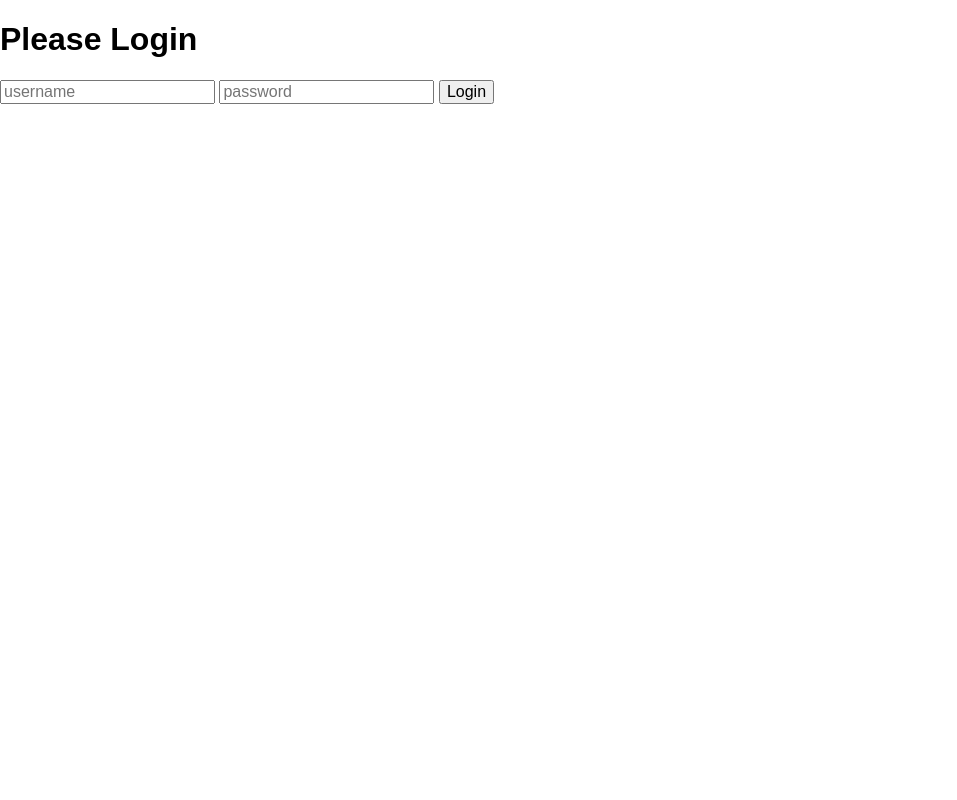
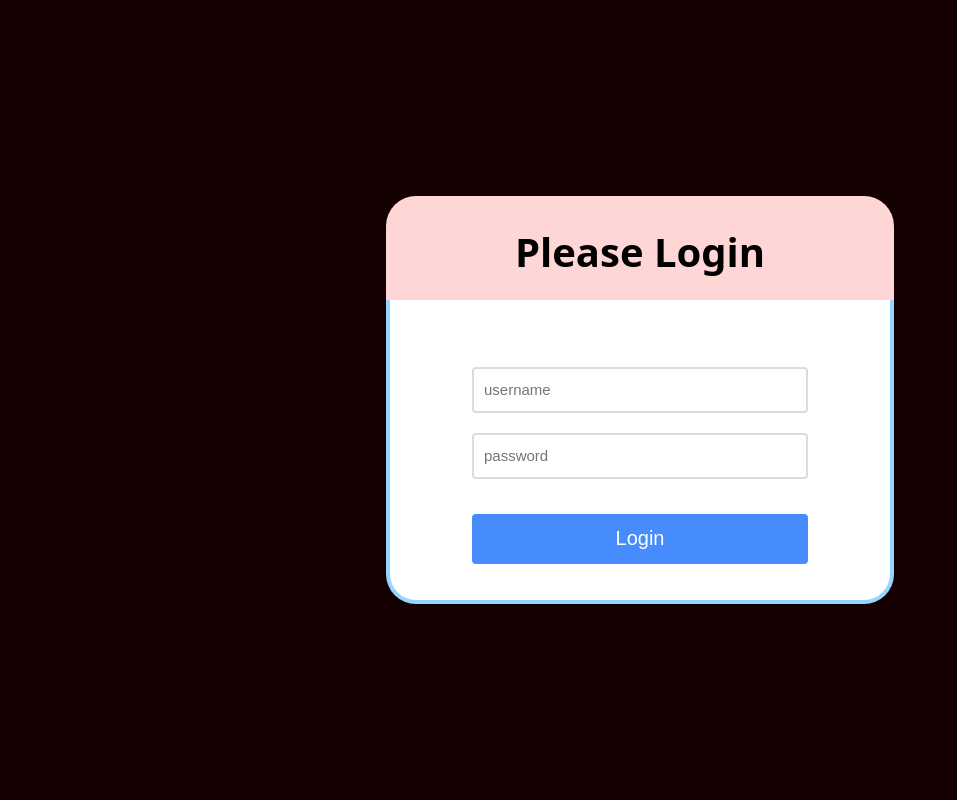
Before and after one commit to tahafallahi/Jelly-Keep, a Django app: page /accounts/login/ in a window 1280 px wide. Shown: the whole page, without its empty margins (0-957 px from the left). Run offline with Django 4.2, Linux system fonts and the light colour scheme.

Commit message:
adding login.css

```diff
--- /dev/null
+++ b/word/static/registration/login.css
@@ -0,0 +1,94 @@
+html {
+    height: 100%;
+}
+
+h1 {
+    margin-top: 10px;
+    margin-bottom: 7px;
+}
+
+body {
+    display: flex;
+    flex-direction: column;
+    background-color: rgb(20, 0, 0);
+    height: 100%;
+    margin: 0;
+    justify-content: center;
+    align-items: center;
+}
+
+.title {
+    display: flex;
+    align-items: center;
+    justify-content: center;
+    width: 500px;
+    height: 100px;
+    background-color: rgb(254, 214, 214);
+    border-color: rgb(254, 214, 214);
+    border-width: 4px;
+    border-bottom-width: 0;
+    border-style: solid;
+    font-size: 20px;
+    font-family: system-ui;
+    font-weight: 400;
+    text-align: center;
+    border-top-left-radius: 30px;
+    border-top-right-radius: 30px;
+}
+
+.form-box {
+    display: flex;
+    justify-content: center;
+    align-items: center;
+    width: 500px;
+    height: 300px;
+    background-color: white;
+    border-color: rgb(149, 213, 255);
+    border-width: 4px;
+    border-top-width: 0;
+    border-style: solid;
+    border-bottom-left-radius: 30px;
+    border-bottom-right-radius: 30px;
+}
+
+.form {
+    display: flex;
+    flex-direction: column;
+    margin-bottom: -10px;
+}
+
+
+.username, .password {
+    border-color: rgb(220, 220, 220);
+    border-style: solid;
+    border-radius: 4px;
+    border-width: 2px;
+    width: 320px;
+    height: 40px;
+    font-size: 16px;
+    padding-left: 10px;
+    margin-top: 20px;
+}
+
+.username::placeholder, .password::placeholder {
+    font-size: 15px;
+}
+
+.username:focus, .password:focus {
+    outline: none;
+    box-shadow: 0 0 8px rgb(255, 184, 184);
+}
+
+
+
+.button {
+    background-color: rgb(70, 140, 255);
+    color: white;
+    font-size: 20px;
+    border-width: 0;
+    border-radius: 4px;
+    height: 50px;
+    width: 100%;
+    margin: auto;
+    margin-top: 35px;
+}
--- a/word/templates/registration/login.html
+++ b/word/templates/registration/login.html
@@ -8,7 +8,7 @@
 {% endblock %}
 {% block content %}
 
-<div class="form-title">
+<div class="title">
     <h1>Please Login</h1>
 </div>
 <div class="form-box">
@@ -16,7 +16,7 @@
         {% csrf_token %}
         {{ form.username }}
         {{ form.password }}
-        <input class=" submit-button" type="submit" value="Login">
+        <input class="button" type="submit" value="Login">
         <input type="hidden" name ="next" value="{{ next }}">
     </form>
 </div>
```
